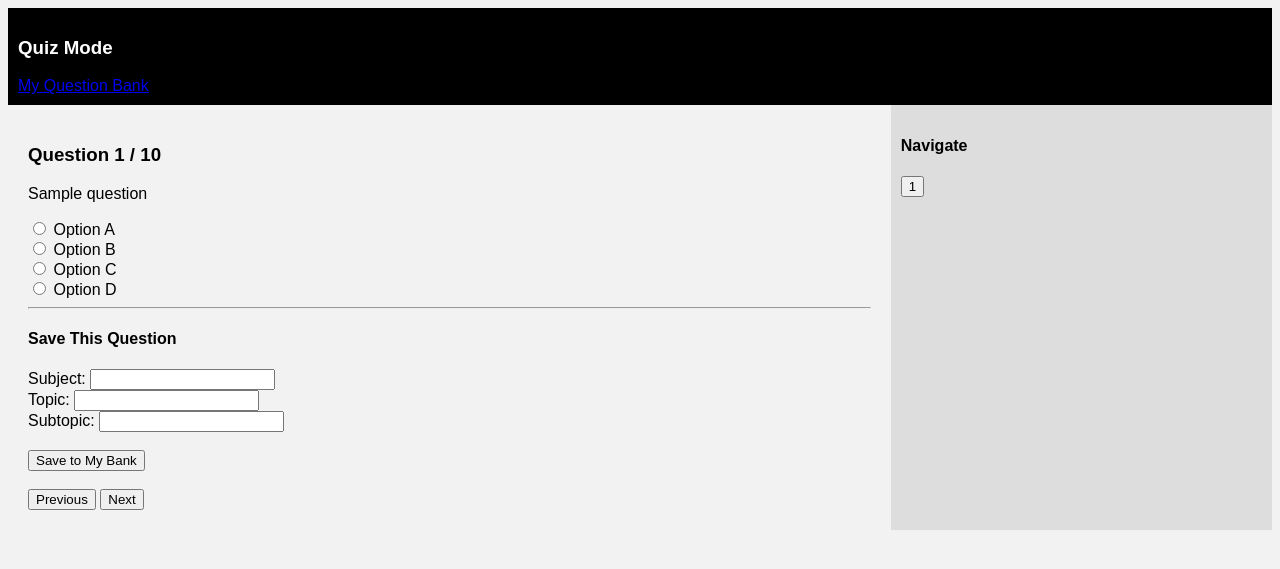
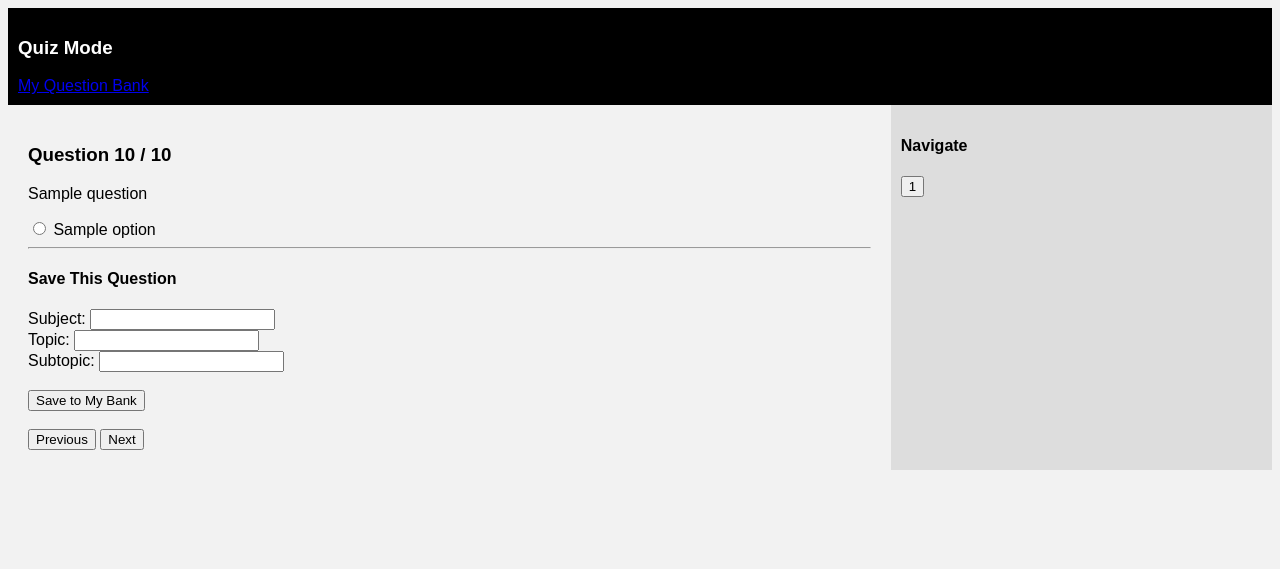
Before and after one commit to Mijbil-ctrl/quiz-app-v2, a Flask app: template templates/quiz.html in a window 1280 px wide. Shown: the top 569 px of the page. Run offline with Flask 3, Linux system fonts and the light colour scheme; the template is opened without the code that fills it: most values are stand-ins (such as "Sample title", 1, 10 or a date in 2020).

Commit message:
Update quiz.html

```diff
--- a/templates/quiz.html
+++ b/templates/quiz.html
@@ -20,14 +20,19 @@
 
 <div class="question" id="q{{loop.index}}" style="display:none">
 
-<h3>Question {{loop.index}} / {{total}}</h3>
+<h3>Question {{ current + 1 }} / {{ total }}</h3>
 
-<p id="text{{loop.index}}">{{q}}</p>
+<p>{{ questions[current].question }}</p>
 
-<input type="radio"> Option A<br>
-<input type="radio"> Option B<br>
-<input type="radio"> Option C<br>
-<input type="radio"> Option D<br>
+<div class="options">
+{% for option in questions[current].options %}
+    <label>
+        <input type="radio" name="answer">
+        {{ option }}
+    </label><br>
+{% endfor %}
+</div>
+
 
 <hr>
 
```
